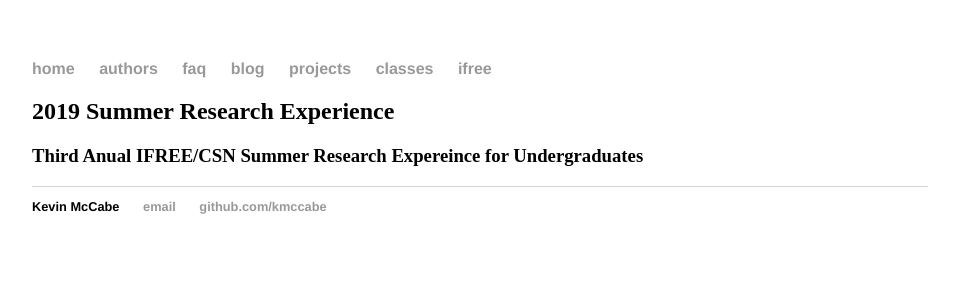
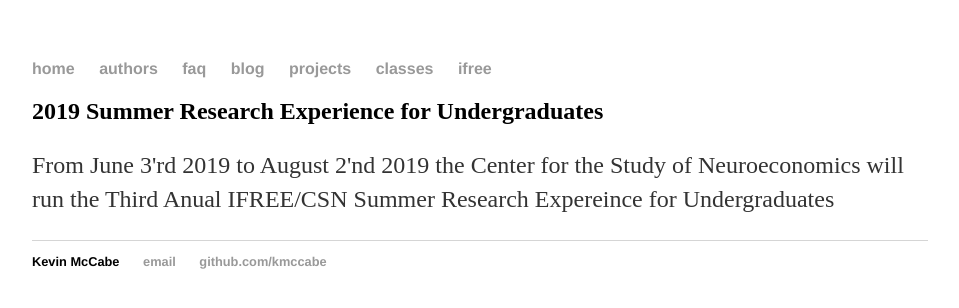
Before and after one commit to Kmccabe/KAM.github.io, a Jekyll site: the page built from IFREE/index.html, in a window 1280 px wide. Shown: the top 308 px of the page, without its empty margins (160-1119 px from the left). Built offline with Jekyll 4.4.1, drawn with Linux system fonts in a browser that asks for light colours.

Commit message:
Update index.html

```diff
--- a/IFREE/index.html
+++ b/IFREE/index.html
@@ -1,7 +1,7 @@
 ---
-title: 2019 Summer Research Experience
+title: 2019 Summer Research Experience for Undergraduates
 layout: default
 ---
 
 <h2>{{ page.title }}</h2>
-<h3>Third Anual IFREE/CSN Summer Research Expereince for Undergraduates</h3>
+<p>From June 3'rd 2019 to August 2'nd 2019 the Center for the Study of Neuroeconomics will run the Third Anual IFREE/CSN Summer Research Expereince for Undergraduates</p>
```
